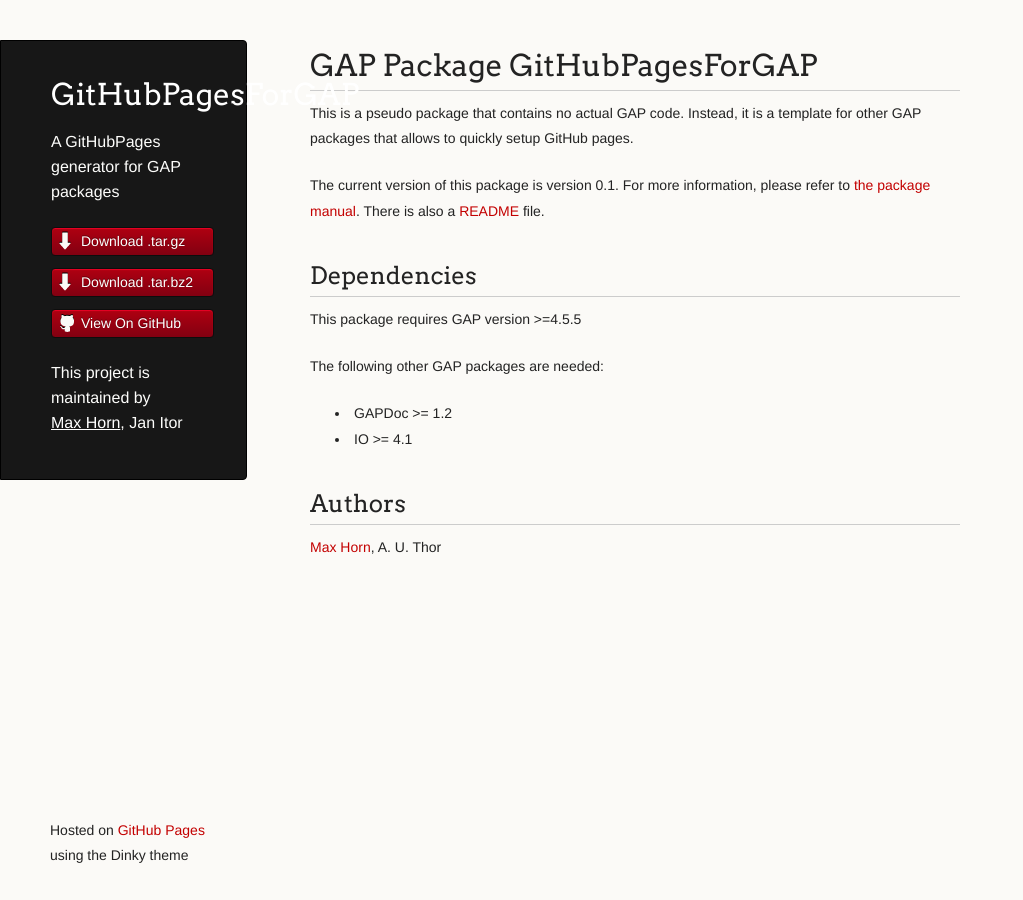
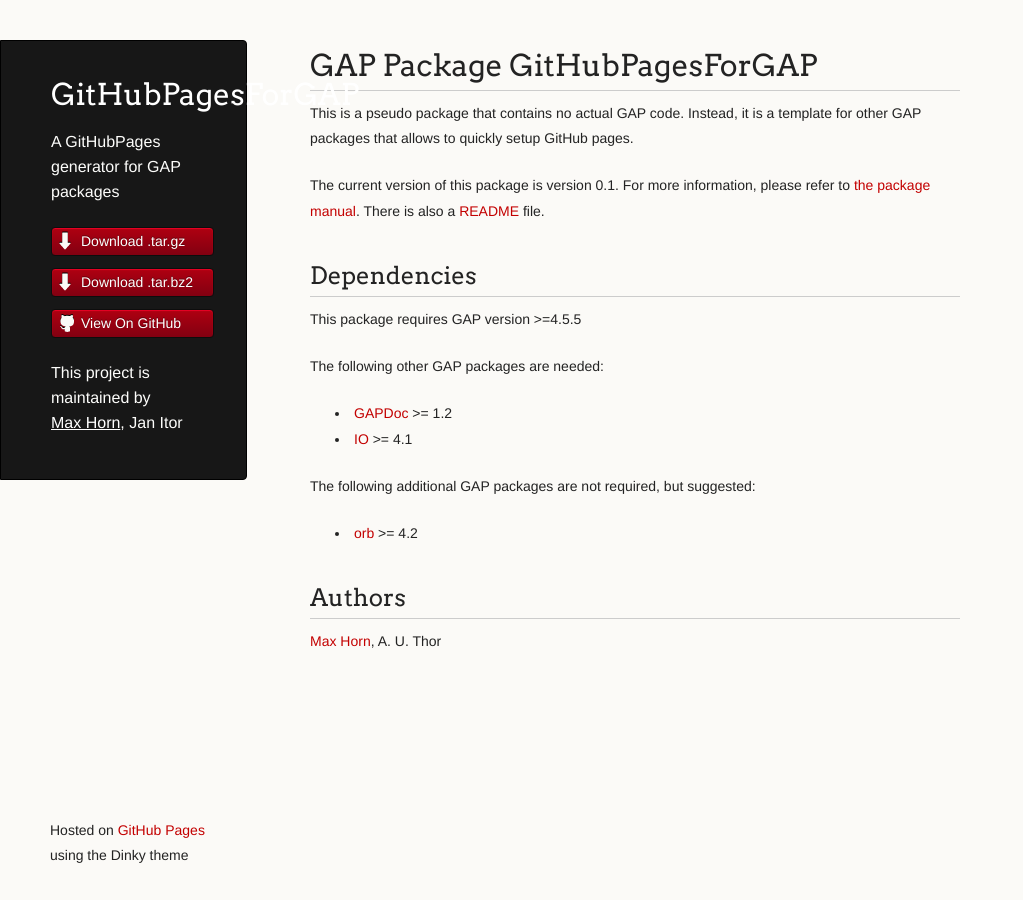
Before and after one commit to digraphs/Digraphs, a Jekyll site: the page built from index.md, in a window 1280 px wide. Shown: the whole page, without its empty margins (0-1023 px from the left). Built offline with Jekyll 4.4.1, drawn with Linux system fonts in a browser that asks for light colours; Markdown is read by kramdown in place of the engine named in the settings.

Commit message:
template: add hyperlinks to deps, and also list suggested deps

```diff
--- a/index.md
+++ b/index.md
@@ -16,7 +16,12 @@
 {% if site.data.package.needed-pkgs %}
 The following other GAP packages are needed:
 {% for pkg in site.data.package.needed-pkgs %}
-- {{ pkg.name }} {{ pkg.version }}{% endfor %}
+- {% if pkg.url %}<a href="{{ pkg.url }}">{{ pkg.name }}</a>{% else %}{{ pkg.name }}{% endif %} {{ pkg.version }}{% endfor %}
+{% endif %}
+{% if site.data.package.suggested-pkgs %}
+The following additional GAP packages are not required, but suggested:
+{% for pkg in site.data.package.suggested-pkgs %}
+- {% if pkg.url %}<a href="{{ pkg.url }}">{{ pkg.name }}</a>{% else %}{{ pkg.name }}{% endif %} {{ pkg.version }}{% endfor %}
 {% endif %}
 
 
```
